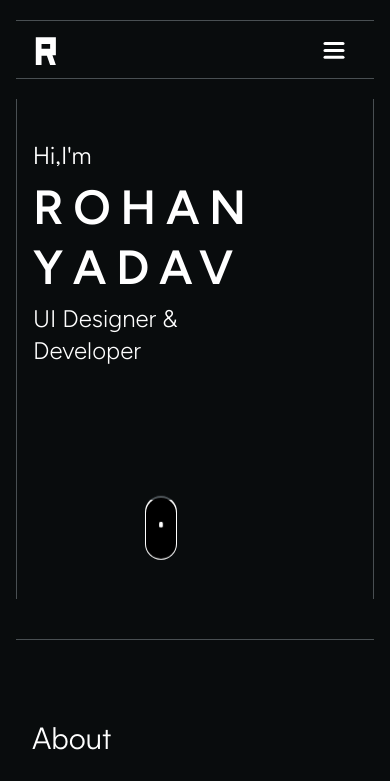
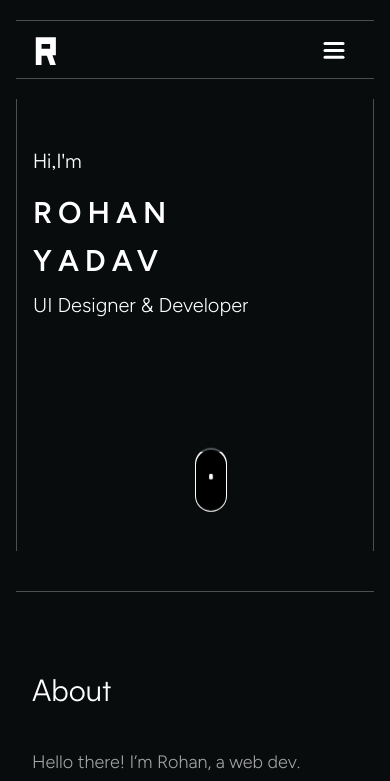
Before and after one commit to rohanny/portfolio, a React (Vite) app: page / in a window 390 px wide. Shown: the top 781 px of the page. Built offline with nearby package versions, Linux system fonts and the light colour scheme; no server answers.

Commit message:
refactor: refine component layout and responsiveness
- Adjust text sizes, padding, and alignment for better layout on different screens

```diff
--- a/src/components/home.jsx
+++ b/src/components/home.jsx
@@ -1,6 +1,6 @@
-import "../utils/scroll.css";
 import React from "react";
 import { Reveal } from "../utils/Reveal";
+import "../utils/scroll.css";
 
 const Home = () => {
   const scrollToComponent = () => {
@@ -15,22 +15,25 @@ const Home = () => {
       <div className="container mx-auto my-5 font-figtree py-10 px-4 sm:px-20 h-1/2 space-y-32 sm:space-y-0 sm:h-auto border-l border-r border-borderColor">
         <div className="space-y-3 sm:space-y-5">
           <Reveal>
-            <p className="font-satoshi font-light text-2xl sm:text-4xl tracking-wide">
+            <p className="font-satoshi font-light text-xl py-2 md:text-2xl sm:text-4xl tracking-wide">
               Hi,I'm
             </p>
           </Reveal>
           <Reveal>
-            <p className="font-semibold sm:ml-10 text-5xl sm:text-8xl tracking-widest">
+            <p className="font-semibold ml-0 lg:ml-10 text-3xl md:text-7xl sm:text-8xl tracking-widest">
               ROHAN
             </p>
           </Reveal>
           <Reveal>
-            <p className="font-semibold sm:ml-56 text-5xl sm:text-8xl tracking-widest">
+            <p className="font-semibold lg:ml-56 text-3xl md:text-7xl sm:text-8xl tracking-widest">
               YADAV
             </p>
           </Reveal>
           <Reveal>
-            <p className="text-2xl sm:text-5xl sm:py-8 font-light">
+            <p className="md:hidden text-xl sm:text-3xl sm:py-8 font-light">
+              UI Designer & Developer
+            </p>
+            <p className="hidden md:block text-2xl sm:text-3xl md:text-4xl sm:py-8 font-light">
               UI Designer &<br />
               Developer
             </p>
@@ -38,7 +41,7 @@ const Home = () => {
         </div>
         <div className="w-full">
           <div
-            className="h-10 sm:h-20 absolute bottom-0 left-[7em] sm:left-1/2 cursor-pointer mouse"
+            className="h-10 sm:h-20 absolute bottom-0 left-1/2 cursor-pointer mouse"
             onClick={scrollToComponent}
           ></div>
         </div>
```
